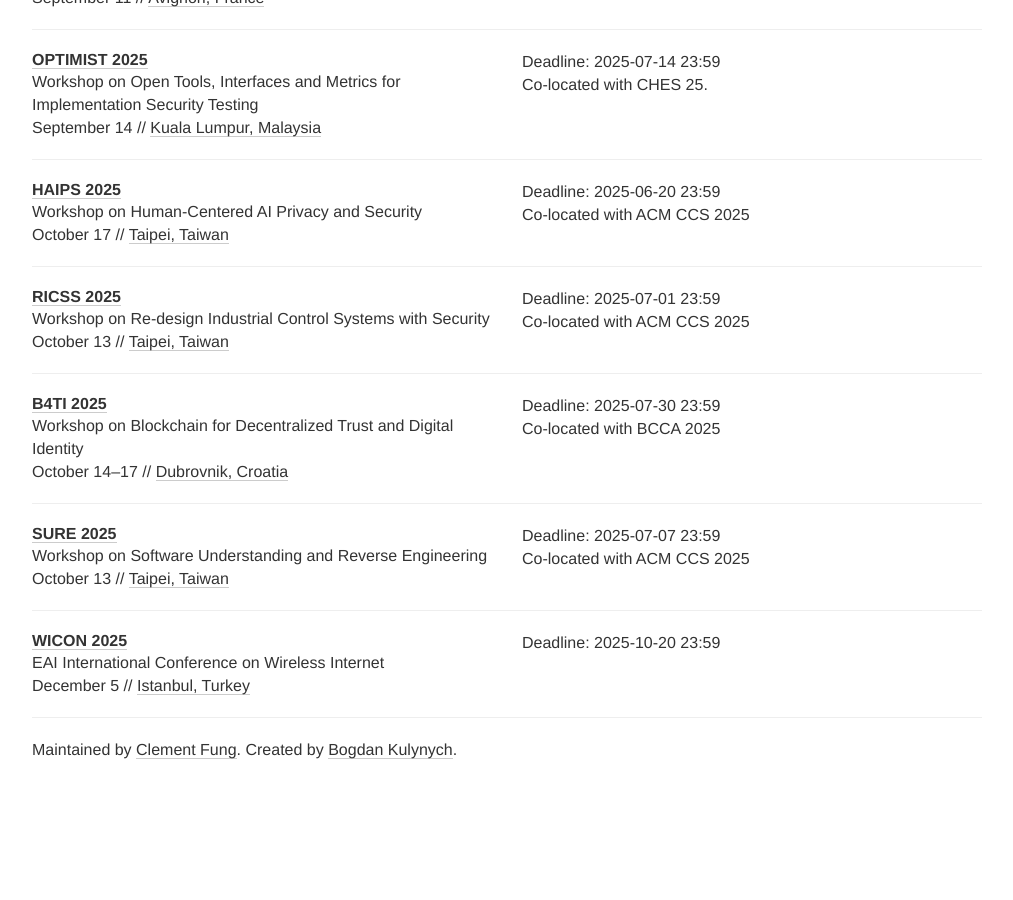
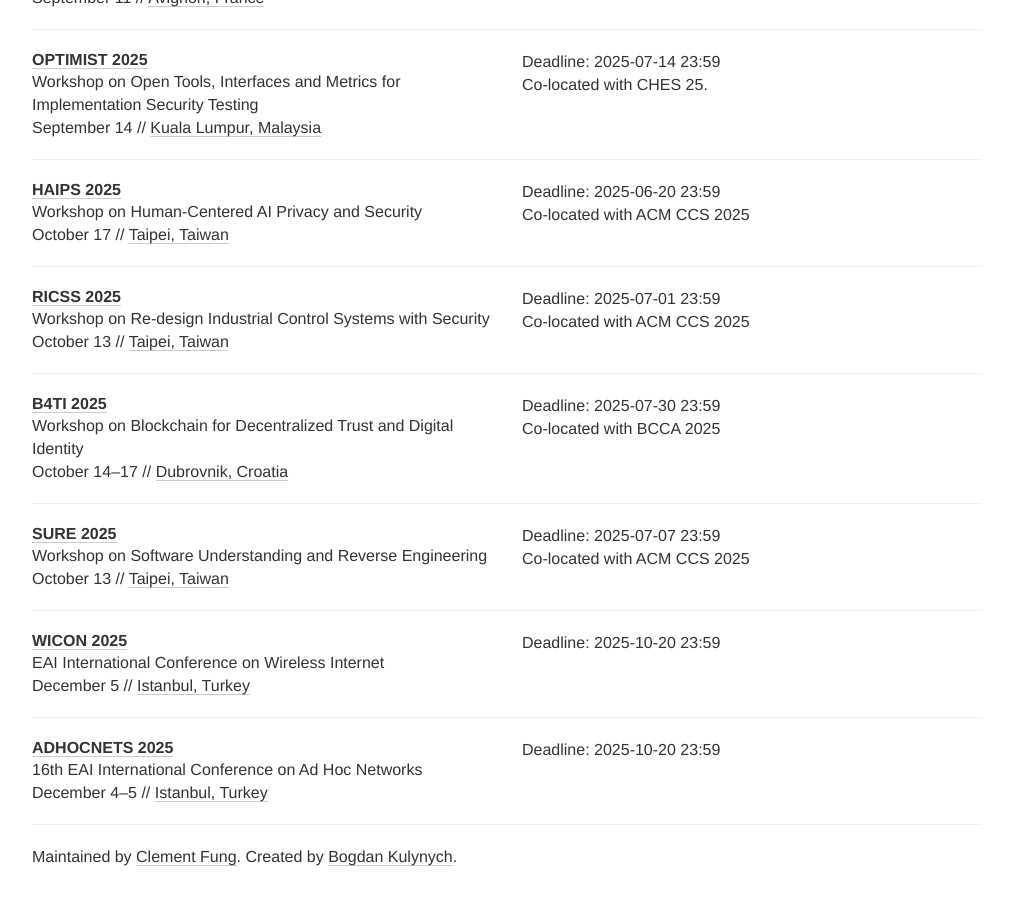
Before and after one commit to sec-deadlines/sec-deadlines.github.io, a Jekyll site: the page built from index.html, in a window 1280 px wide and 900 px high, scrolled down 19038 px. Shown: the whole window, without its empty margins (133-1146 px from the left). Built offline with Jekyll 4.4.1, drawn with Linux system fonts in a browser that asks for light colours; nearby versions of some CDN libraries; comment, search, counter and statistics services are not loaded; before the commit the page ends 19831 px from its top, so only the background shows below that.

Commit message:
Update conferences.yml

```diff
--- a/_data/conferences.yml
+++ b/_data/conferences.yml
@@ -1404,3 +1404,12 @@
   date: December 5
   place: Istanbul, Turkey
   tags: [SEC, CONF]
+
+- name: ADHOCNETS
+  description: 16th EAI International Conference on Ad Hoc Networks
+  year: 2025
+  link: https://adhocnets.eai-conferences.org/2025/
+  deadline: ["2025-10-20 23:59"]
+  date: December 4-5
+  place: Istanbul, Turkey
+  tags: [SEC, CONF]
```
